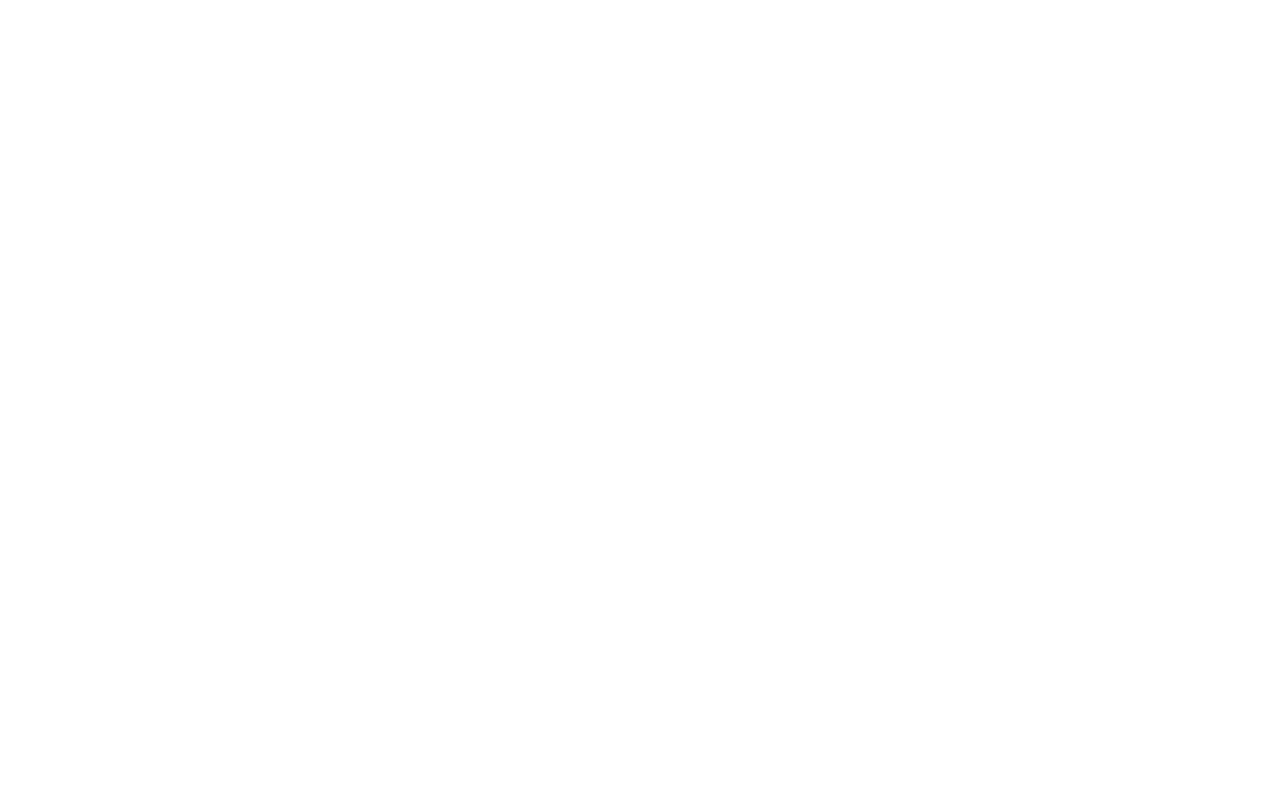
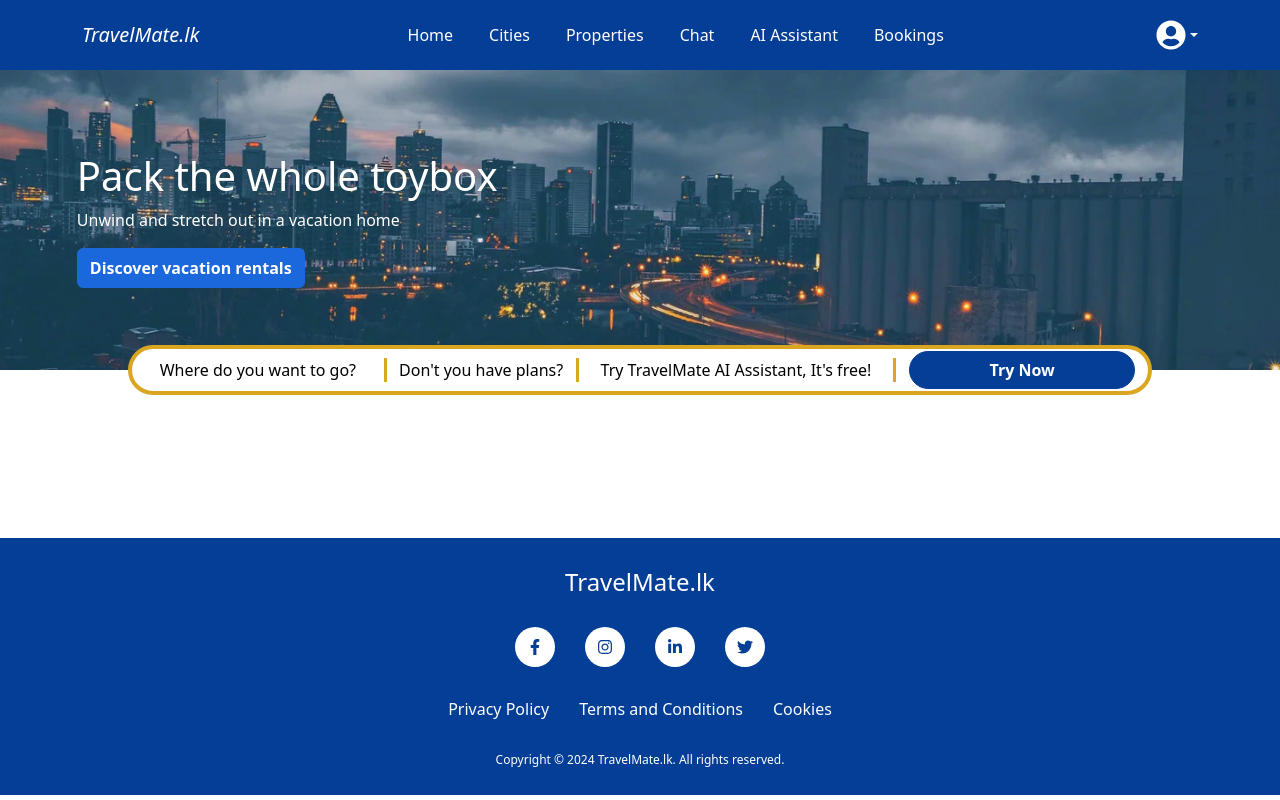
Before and after one commit to chamikasrimantha/travelmate-frontend, a React (Create React App) app: page / in a window 1280 px wide. Before the commit this address had no page. Built offline with nearby package versions, Linux system fonts and the light colour scheme.

Commit message:
styling added for footer, and user.home files

```diff
--- a/src/App.js
+++ b/src/App.js
@@ -6,6 +6,7 @@
 import PartnerSignUp from './pages/partner/partner.auth/PartnerSignUp';
 import PartnerSignIn from './pages/partner/partner.auth/PartnerSignIn';
 import AdminSignIn from './pages/admin/admin.auth/AdminSignIn';
+import UserHome from './pages/user/user.home/UserHome';
 
 function App() {
   return (
@@ -15,6 +16,7 @@
 
           <Route path='/signup' element={<UserSignUp/>} />
           <Route path='/signin' element={<UserSignIn/>} />
+          <Route path='/' element={<UserHome/>} />
 
           <Route path='/partner/signup' element={<PartnerSignUp/>} />
           <Route path='/partner/signin' element={<PartnerSignIn/>} />
--- /dev/null
+++ b/src/components/footer/Footer.js
@@ -0,0 +1,30 @@
+import React from 'react';
+import { FaFacebookF, FaInstagram, FaLinkedinIn, FaTwitter } from 'react-icons/fa';
+
+export default function Footer() {
+    return (
+        <div style={{ backgroundColor: '#043E96', color: 'white', padding: '10px' }}>
+            <h1 style={{ marginTop: '20px', textAlign: 'center', fontSize: '24px', marginBottom: '30px' }}>TravelMate.lk</h1>
+            <div style={{ display: 'flex', justifyContent: 'center', marginBottom: '30px' }}>
+                <div style={{ borderRadius: '50%', backgroundColor: 'white', padding: '10px', marginRight: '30px', width: '40px', height: '40px', display: 'flex', justifyContent: 'center', alignItems: 'center' }}>
+                    <FaFacebookF style={{ color: '#043E96', cursor: 'pointer' }} />
+                </div>
+                <div style={{ borderRadius: '50%', backgroundColor: 'white', padding: '10px', marginRight: '30px', width: '40px', height: '40px', display: 'flex', justifyContent: 'center', alignItems: 'center' }}>
+                    <FaInstagram style={{ color: '#043E96', cursor: 'pointer' }} />
+                </div>
+                <div style={{ borderRadius: '50%', backgroundColor: 'white', padding: '10px', marginRight: '30px', width: '40px', height: '40px', display: 'flex', justifyContent: 'center', alignItems: 'center' }}>
+                    <FaLinkedinIn style={{ color: '#043E96', cursor: 'pointer' }} />
+                </div>
+                <div style={{ borderRadius: '50%', backgroundColor: 'white', padding: '10px', width: '40px', height: '40px', display: 'flex', justifyContent: 'center', alignItems: 'center' }}>
+                    <FaTwitter style={{ color: '#043E96', cursor: 'pointer' }} />
+                </div>
+            </div>
+            <div style={{ textAlign: 'center', marginBottom: '30px' }}>
+                <a href="#privacy-policy" style={{ color: 'white', marginRight: '30px', textDecoration: 'none' }}>Privacy Policy</a>
+                <a href="#terms-conditions" style={{ color: 'white', marginRight: '30px', textDecoration: 'none' }}>Terms and Conditions</a>
+                <a href="#cookies" style={{ color: 'white', textDecoration: 'none' }}>Cookies</a>
+            </div>
+            <p style={{ textAlign: 'center', fontSize: '12px' }}>Copyright © 2024 TravelMate.lk. All rights reserved.</p>
+        </div>
+    )
+}
--- /dev/null
+++ b/src/components/header/UserHomeHeader.js
@@ -0,0 +1,74 @@
+import React from 'react';
+import { Container, Button } from 'react-bootstrap';
+import img from './img.png';
+
+export default function UserHomeHeader() {
+    return (
+        <div>
+            <div style={{ position: 'relative', color: 'white' }}>
+                <img src={img} alt="Vacation" style={{ width: '100%', height: '300px' }} />
+                <div style={{ position: 'absolute', top: '50%', left: '6%', transform: 'translateY(-50%)', textAlign: 'left' }}>
+                    <h1>Pack the whole toybox</h1>
+                    <p>Unwind and stretch out in a vacation home</p>
+                    <Button
+                        variant="primary"
+                        style={{
+                            backgroundColor: '#1B68DD',
+                            borderColor: '#1B68DD',
+                            height: '40px',
+                            fontWeight: 'bold'
+                        }}
+                        onMouseOver={(e) => {
+                            e.target.style.backgroundColor = '#1456A0';
+                            e.target.style.borderColor = '#1456A0';
+                        }}
+                        onMouseOut={(e) => {
+                            e.target.style.backgroundColor = '#1B68DD';
+                            e.target.style.borderColor = '#1B68DD';
+                        }}
+                    >
+                        Discover vacation rentals
+                    </Button>
+                </div>
+                <div style={{
+                    position: 'absolute', bottom: '-25px', left: '50%', transform: 'translateX(-50%)',
+                    width: '80%', height: '50px', backgroundColor: 'white', borderRadius: '30px', border: '4px solid #DAA520', display: 'flex', alignItems: 'center'
+                }}>
+                    <div style={{ flex: 1, color: 'black', textAlign: 'center', borderRight: '3px solid #DAA520' }}>
+                        Where do you want to go?
+                    </div>
+                    <div style={{ flex: 0.75, color: 'black', textAlign: 'center', borderRight: '3px solid #DAA520' }}>
+                        Don't you have plans?
+                    </div>
+                    <div style={{ flex: 1.25, color: 'black', textAlign: 'center', borderRight: '3px solid #DAA520' }}>
+                        Try TravelMate AI Assistant, It's free!
+                    </div>
+                    <div style={{ flex: 1, textAlign: 'center' }}>
+                        <Button
+                            variant="primary"
+                            style={{
+                                width: '90%',
+                                borderRadius: '30px',
+                                backgroundColor: '#043E96',
+                                color: 'white',
+                                borderColor: '#043E96',
+                                height: '38px',
+                                fontWeight: 'bold'
+                            }}
+                            onMouseOver={(e) => {
+                                e.target.style.backgroundColor = '#032C70';
+                                e.target.style.borderColor = '#032C70';
+                            }}
+                            onMouseOut={(e) => {
+                                e.target.style.backgroundColor = '#043E96';
+                                e.target.style.borderColor = '#043E96';
+                            }}
+                        >
+                            Try Now
+                        </Button>
+                    </div>
+                </div>
+            </div>
+        </div>
+    )
+}
--- /dev/null
+++ b/src/components/navbar/NavBarUser.js
@@ -0,0 +1,62 @@
+import React from 'react';
+import { Navbar, Container, Nav, OverlayTrigger, Tooltip, Dropdown, Button } from 'react-bootstrap';
+import { FaQuestionCircle, FaUserCircle } from 'react-icons/fa';
+import { useNavigate } from 'react-router-dom';
+
+export default function NavBarUser() {
+
+    const navigate = useNavigate();
+
+    const gotoSignIn = () => {
+        navigate('/signin');
+    }
+
+    const gotoSignUp = () => {
+        navigate('/signup');
+    }
+
+    const isSignedIn = true; // check
+
+    return (
+        <div>
+            <Navbar style={{ backgroundColor: '#043E96', minHeight: '70px' }} variant="dark">
+                <Container className="d-flex justify-content-between align-items-center">
+                    <Navbar.Brand href="" style={{ color: 'white', fontStyle: 'italic', fontWeight: 500, alignItems: 'center' }}>
+                        TravelMate.lk
+                    </Navbar.Brand>
+                    <Nav className="ml-auto">
+                        <Nav.Link href="#home" style={{ color: 'white', marginRight: '20px' }}>Home</Nav.Link>
+                        <Nav.Link href="#cities" style={{ color: 'white', marginRight: '20px' }}>Cities</Nav.Link>
+                        <Nav.Link href="#properties" style={{ color: 'white', marginRight: '20px' }}>Properties</Nav.Link>
+                        <Nav.Link href="#chat" style={{ color: 'white', marginRight: '20px' }}>Chat</Nav.Link>
+                        <Nav.Link href="#ai-assistant" style={{ color: 'white', marginRight: '20px' }}>AI Assistant</Nav.Link>
+                        <Nav.Link href="#bookings" style={{ color: 'white', marginRight: '20px' }}>Bookings</Nav.Link>
+                    </Nav>
+                    <Nav>
+                        {isSignedIn ? (
+                            <Dropdown align="end">
+                                <OverlayTrigger
+                                    placement="bottom"
+                                    overlay={<Tooltip id="tooltip-bottom">User settings</Tooltip>}
+                                >
+                                    <Dropdown.Toggle as="div" style={{ color: 'white', display: 'flex', alignItems: 'center', cursor: 'pointer' }}>
+                                        <FaUserCircle size={30} />
+                                    </Dropdown.Toggle>
+                                </OverlayTrigger>
+                                <Dropdown.Menu style={{ minWidth: '200px', right: 0, left: 'auto' }}>
+                                    <Dropdown.Item href="#profile-settings">My profile settings</Dropdown.Item>
+                                    <Dropdown.Item href="#logout">Logout</Dropdown.Item>
+                                </Dropdown.Menu>
+                            </Dropdown>
+                        ) : (
+                            <div style={{ display: 'flex', gap: '10px' }}>
+                                <Button href="" onClick={gotoSignIn} variant="light" style={{ color: '#043E96' }}>Sign In</Button>
+                                <Button href="" onClick={gotoSignUp} variant="light" style={{ color: '#043E96' }}>Sign Up</Button>
+                            </div>
+                        )}
+                    </Nav>
+                </Container>
+            </Navbar>
+        </div>
+    );
+}
--- /dev/null
+++ b/src/pages/user/user.home/UserHome.js
@@ -0,0 +1,15 @@
+import React from 'react';
+import NavBarUser from '../../../components/navbar/NavBarUser';
+import Footer from '../../../components/footer/Footer';
+import UserHomeHeader from '../../../components/header/UserHomeHeader';
+
+export default function UserHome() {
+    return (
+        <div>
+            <NavBarUser />
+            <UserHomeHeader/>
+            <br/><br/><br/><br/><br/><br/><br/>
+            <Footer/>
+        </div>
+    )
+}
```
Also changed, not shown: src/components/header/img.png (added).
